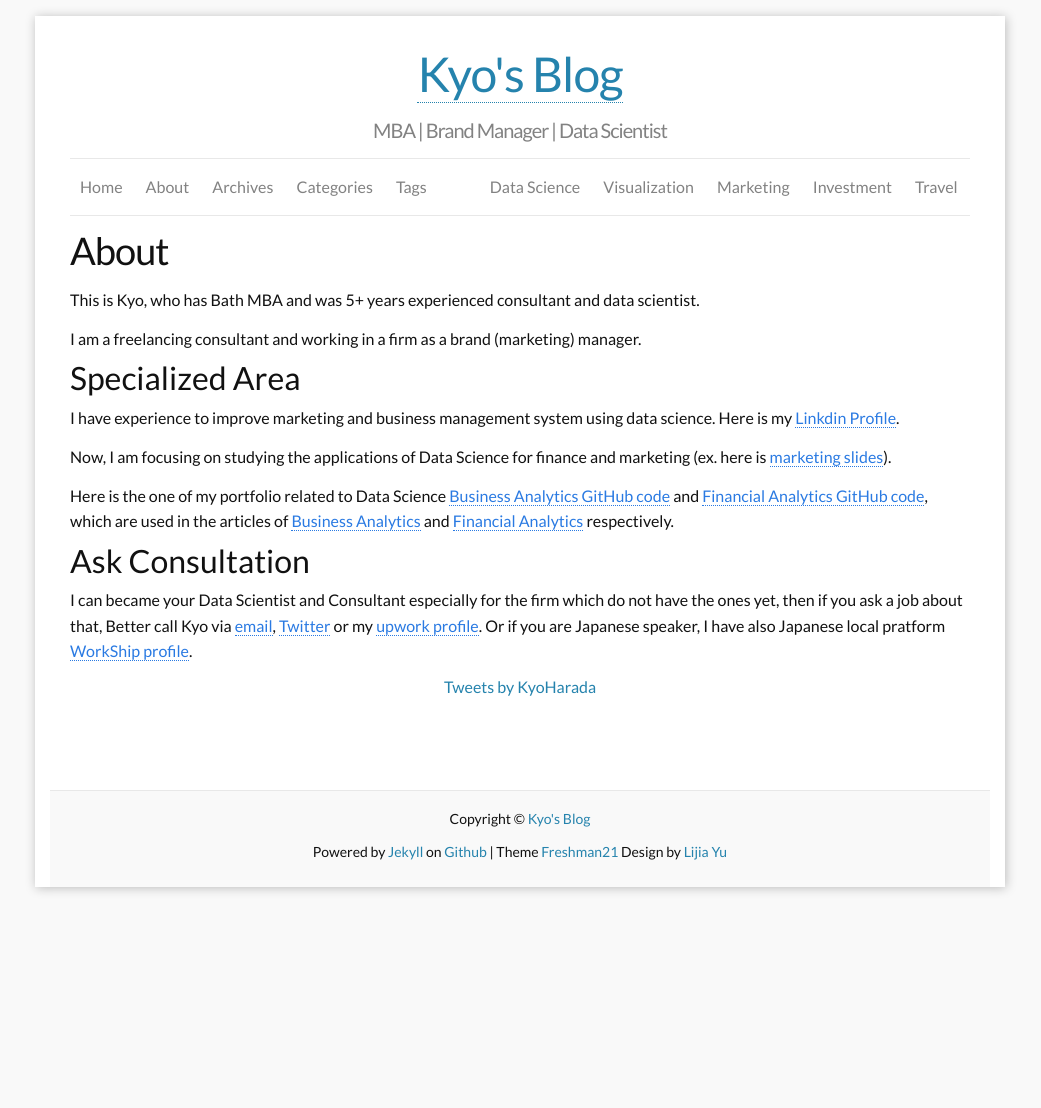
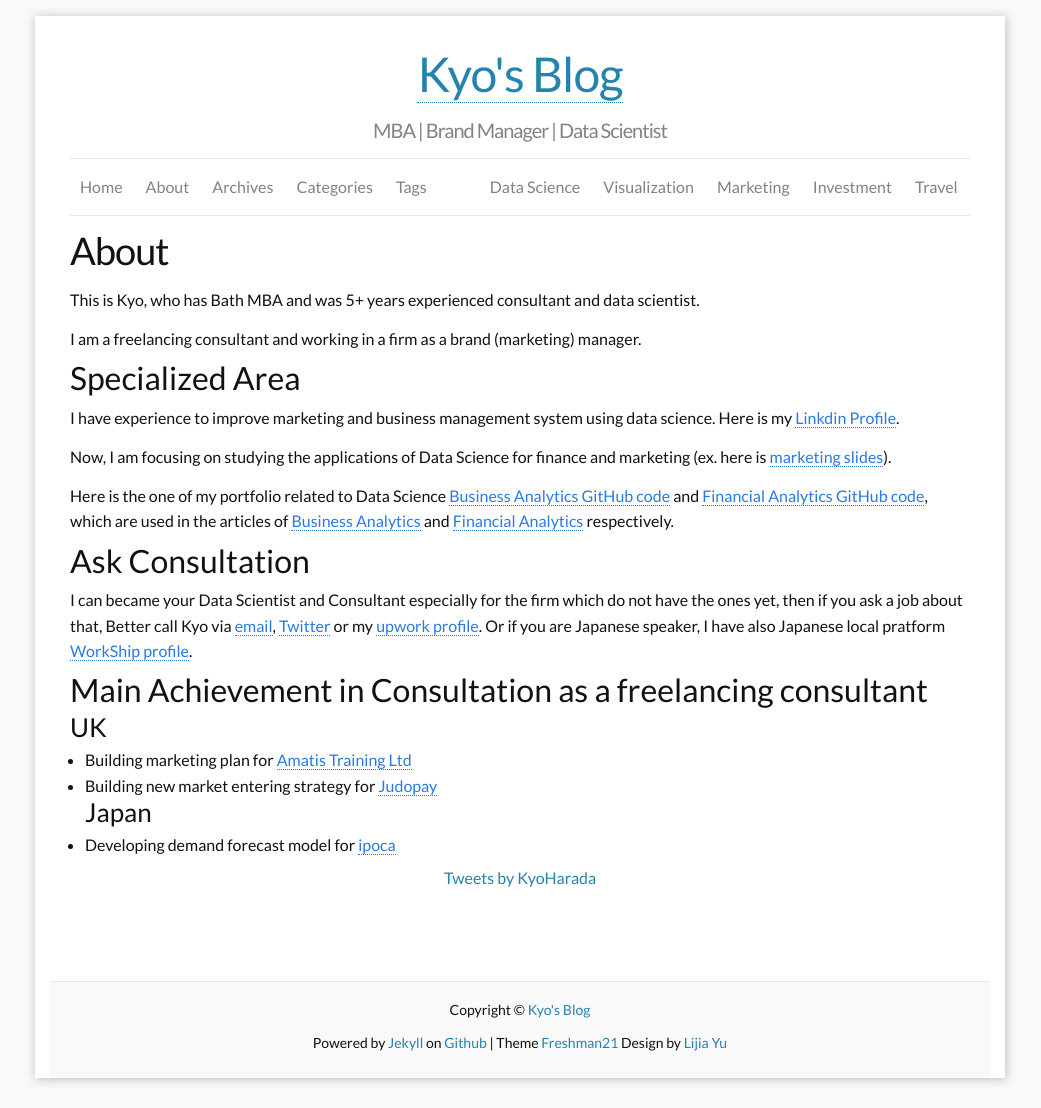
Before and after one commit to kyo1988/Kyo.github.io, a Jekyll site: the page built from b_about.md, in a window 1280 px wide, cut to the strip 104-1212 px from the top of the page. Shown: the whole strip, without its empty margins (120-1161 px from the left). Built offline with Jekyll 4.4.1, drawn with Linux system fonts in a browser that asks for light colours; comment, search, counter and statistics services are not loaded; before the commit the page ends 1021 px from its top, so only the background shows below that.

Commit message:
marketing

```diff
--- a/b_about.md
+++ b/b_about.md
@@ -21,3 +21,10 @@ Here is the one of my portfolio related to Data Science [Business Analytics GitH
 ## Ask Consultation
 
 I can became your Data Scientist and Consultant especially for the firm which do not have the ones yet, then if you ask a job about that, Better call Kyo via [email](kh685mba@gmail.com), [Twitter](https://twitter.com/KyoHarada) or my [upwork profile](https://www.upwork.com/o/profiles/users/~01a04e0c3805f59a83/). Or if you are Japanese speaker, I have also Japanese local pratform [WorkShip profile](https://goworkship.com/profile/33012).
+
+## Main Achievement in Consultation as a freelancing consultant
+### UK
+* Building marketing plan for [Amatis Training Ltd](https://www.amatistraining.com/)
+* Building new market entering strategy for [Judopay](https://www.judopay.com/)
+### Japan
+* Developing demand forecast model for [ipoca](https://ipoca.jp)
```
Also changed, not shown: i_markerting.md (+1 -0 lines).
